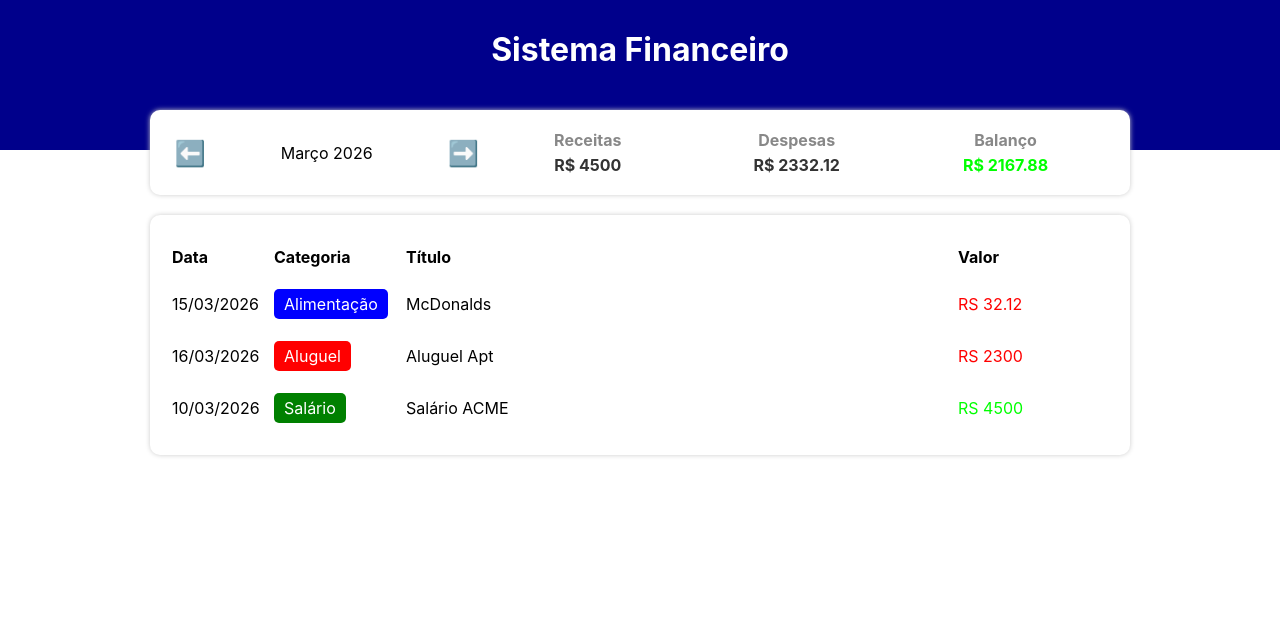
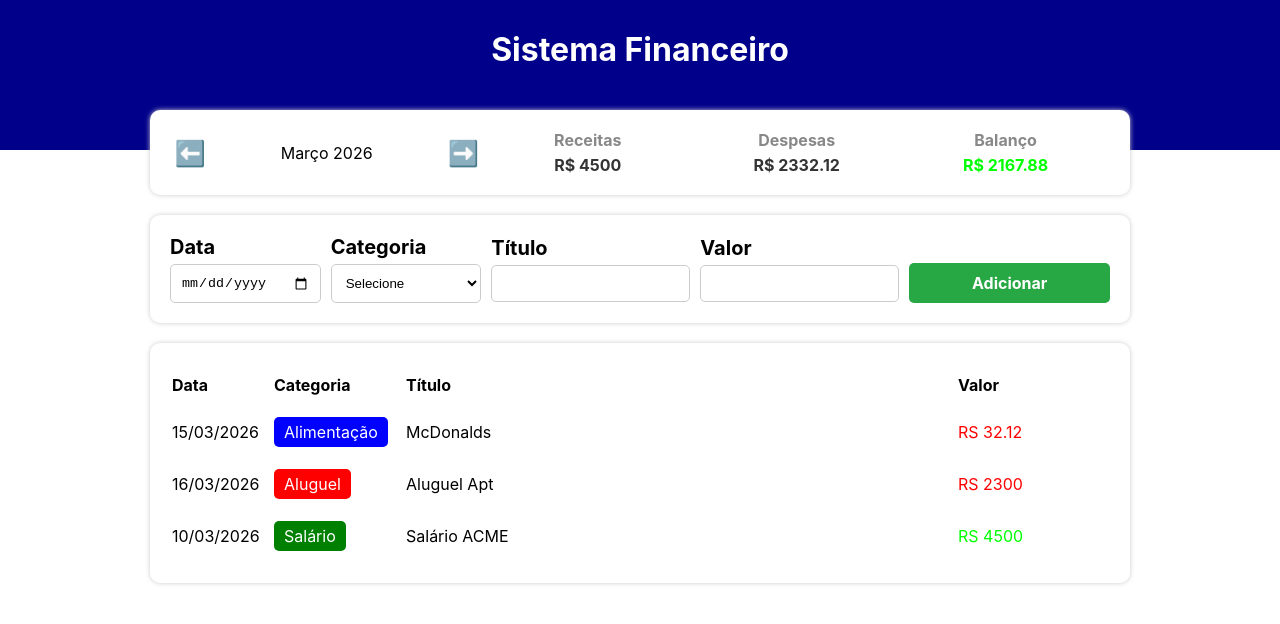
Before and after one commit to matheus-dev-fs/react-finance-manager, a React (Create React App) app: page / in a window 1280 px wide. Shown: the top 624 px of the page. Built offline with nearby package versions, Linux system fonts and the light colour scheme.

Commit message:
feat: add item insertion with uuid
- Integrated uuid library to generate unique IDs for each item
- Updated item interface and mock data to use string IDs
- Completed item insertion logic with validation and reset
- Ensured new items are added without ID conflicts

```diff
--- a/package.json
+++ b/package.json
@@ -16,6 +16,7 @@
     "react-scripts": "5.0.1",
     "styled-components": "^6.3.12",
     "typescript": "^4.9.5",
+    "uuid": "^13.0.0",
     "web-vitals": "^2.1.4"
   },
   "scripts": {
--- a/src/App.component.tsx
+++ b/src/App.component.tsx
@@ -56,12 +56,17 @@ const App = (): JSX.Element => {
         setCurrentMonth(newMonth);
     }
 
+    const handleAddItem = (newItem: IItem): void => {
+        setList((prev: ItemListType): ItemListType => [...prev, newItem]);
+    };
+
     return (
         <>
             <GlobalStyle />
             <S.Container>
                 <Header />
                 <Body
+                    handleAddItem={handleAddItem}
                     filteredList={filteredList}
                     currentMonth={currentMonth}
                     income={income}
--- a/src/components/body/body.component.tsx
+++ b/src/components/body/body.component.tsx
@@ -3,6 +3,8 @@ import * as S from './body.styles';
 import { ItemListType } from '../../types/item-list.type';
 import { TableArea } from './table-area/table-area.component';
 import { InfoArea } from './info-area/info-area-component';
+import { InsertArea } from './insert-area/insert-area.component';
+import { IItem } from '../../interfaces/item.interface';
 
 type Props = {
     filteredList: ItemListType;
@@ -10,9 +12,10 @@ type Props = {
     income: number;
     expense: number;
     onMonthChange: (newMonth: string) => void;
+    handleAddItem: (newItem: IItem) => void;
 }
 
-export const Body = ({ filteredList, currentMonth, income, expense, onMonthChange }: Props): JSX.Element => {
+export const Body = ({ filteredList, currentMonth, income, expense, onMonthChange, handleAddItem }: Props): JSX.Element => {
     return (
         <S.Container>
             <InfoArea
@@ -21,6 +24,7 @@ export const Body = ({ filteredList, currentMonth, income, expense, onMonthChang
                 income={income}
                 expense={expense}
             />
+            <InsertArea handleAddItem={handleAddItem} />
             <TableArea filteredList={filteredList} />
         </S.Container>
     );
--- /dev/null
+++ b/src/components/body/insert-area/input/input.component.tsx
@@ -0,0 +1,16 @@
+import { JSX, ReactNode } from 'react';
+import * as S from './input.styles';
+
+type Props = {
+    title: string;
+    children: ReactNode;
+}
+
+export const Input = ({ title, children }: Props): JSX.Element => {
+    return (
+        <S.Container>
+            <S.Title>{title}</S.Title>
+            {children}
+        </S.Container>
+    );
+}
--- /dev/null
+++ b/src/components/body/insert-area/input/input.styles.ts
@@ -0,0 +1,13 @@
+import styled from 'styled-components';
+
+export const Container = styled.div`
+    display: flex;
+    flex-direction: column;
+    gap: 5px;
+    flex: 1;
+`;
+
+export const Title = styled.div`
+    font-size: 20px;
+    font-weight: bold;
+`;
--- /dev/null
+++ b/src/components/body/insert-area/insert-area.component.tsx
@@ -0,0 +1,106 @@
+import { ChangeEvent, JSX, useState } from 'react';
+import * as S from './insert-area.styles';
+import { Input } from './input/input.component';
+import { categories } from '../../../data/categories.data';
+import { IItem } from '../../../interfaces/item.interface';
+import { v4 } from 'uuid';
+
+type Props = {
+    handleAddItem: (newItem: IItem) => void;
+}
+
+export const InsertArea = ({ handleAddItem }: Props): JSX.Element => {
+    const [date, setDate] = useState<Date | null>(null);
+    const [category, setCategory] = useState<string>('');
+    const [title, setTitle] = useState<string>('');
+    const [value, setValue] = useState<string>('');
+
+    const handleDateChange = (event: ChangeEvent<HTMLInputElement>): void => {
+        setDate(new Date(event.target.value));
+    }
+
+    const handleCategoryChange = (event: ChangeEvent<HTMLSelectElement>): void => {
+        const value: string = event.target.value;
+
+        if (!value) {
+            return;
+        }
+
+        setCategory(value);
+    }
+
+    const handleTitleChange = (event: ChangeEvent<HTMLInputElement>): void => {
+        const value: string = event.target.value.trim();
+        setTitle(value);
+    }
+
+    const handleValueChange = (event: ChangeEvent<HTMLInputElement>): void => {
+        const value = event.target.value.trim();
+
+        if (isNaN(Number(value))) {
+            setValue('');
+            return;
+        }
+
+        setValue(value);
+    }
+
+    const handleAddButtonClick = (): void => {
+        if (!date || !category || !title || !value) {
+            alert('Por favor, preencha todos os campos corretamente.');
+            return;
+        }
+
+        if (Number(value) <= 0) {
+            alert('O valor deve ser positivo.');
+            return;
+        }
+
+        const newItem: IItem = {
+            id: v4(),
+            date,
+            category,
+            title,
+            value: Number(value),
+        };
+
+        handleAddItem(newItem);
+        setDate(null);
+        setCategory('');
+        setTitle('');
+        setValue('');
+    }
+
+    return (
+        <S.Container>
+            <Input title="Data">
+                <S.Input
+                    type="date"
+                    onChange={handleDateChange}
+                    value={date ? date.toISOString().split('T')[0] : ''}
+                    max={new Date().toISOString().split('T')[0]}
+                />
+            </Input>
+            <Input title="Categoria">
+                <S.Input as="select" onChange={handleCategoryChange} value={category}>
+                    <option value="">Selecione</option>
+                    {Object
+                        .keys(categories)
+                        .map((key: string): JSX.Element => (
+                            <option key={key} value={key}>
+                                {categories[key].title}
+                            </option>
+                        ))
+                    }
+                </S.Input>
+            </Input>
+            <Input title="Título">
+                <S.Input type="text" onChange={handleTitleChange} value={title} />
+            </Input>
+            <Input title="Valor">
+                <S.Input type="text" onChange={handleValueChange} value={value} />
+            </Input>
+            <S.Button onClick={handleAddButtonClick}>Adicionar</S.Button>
+        </S.Container>
+    );
+}
--- /dev/null
+++ b/src/components/body/insert-area/insert-area.styles.ts
@@ -0,0 +1,37 @@
+import styled from 'styled-components';
+
+export const Container = styled.div`
+    background-color: #fff;
+    box-shadow: 0px 0px 5px #CCC;
+    border-radius: 10px;
+    padding: 20px;
+    margin-top: 20px;
+    display: flex;
+    align-items: center;
+`;
+
+export const Input = styled.input`
+    padding: 10px;
+    border: 1px solid #CCC;
+    outline: none;
+    border-radius: 5px;
+    margin-right: 10px;
+    background: transparent;
+`;
+
+export const Button = styled.div`
+    flex: 1;
+    margin-top: auto;
+    padding: 10px 20px;
+    background-color: #28a745;
+    color: #fff;
+    text-align: center;
+    font-weight: bold;
+    border-radius: 5px;
+    cursor: pointer;
+    transition: background-color 0.3s ease;
+
+    &:hover {
+        background-color: #218838;
+    }
+`;
--- a/src/data/items.data.ts
+++ b/src/data/items.data.ts
@@ -1,9 +1,10 @@
 import { ItemListType } from "../types/item-list.type";
+import { v4 } from 'uuid';
 
 export const items: ItemListType = [
-    { id: 1, date: new Date(2026, 2, 15), category: 'food', title: 'McDonalds', value: 32.12 },
-    { id: 2, date: new Date(2026, 2, 16), category: 'rent', title: 'Aluguel Apt', value: 2300 },
-    { id: 3, date: new Date(2026, 2, 10), category: 'salary', title: 'Salário ACME', value: 4500 },
-    { id: 4, date: new Date(2026, 3, 10), category: 'salary', title: 'Salário ACME', value: 4500 },
-    { id: 5, date: new Date(2026, 3, 10), category: 'rent', title: 'Aluguel Apt', value: 7300 }
+    { id: v4(), date: new Date(2026, 2, 15), category: 'food', title: 'McDonalds', value: 32.12 },
+    { id: v4(), date: new Date(2026, 2, 16), category: 'rent', title: 'Aluguel Apt', value: 2300 },
+    { id: v4(), date: new Date(2026, 2, 10), category: 'salary', title: 'Salário ACME', value: 4500 },
+    { id: v4(), date: new Date(2026, 3, 10), category: 'salary', title: 'Salário ACME', value: 4500 },
+    { id: v4(), date: new Date(2026, 3, 10), category: 'rent', title: 'Aluguel Apt', value: 7300 }
 ];
--- a/src/interfaces/item.interface.ts
+++ b/src/interfaces/item.interface.ts
@@ -1,5 +1,5 @@
 export interface IItem {
-    id: number;
+    id: string;
     date: Date;
     category: string;
     title: string;
```
Also changed, not shown: 1 other file (tests, documents, lock files or other folders).
